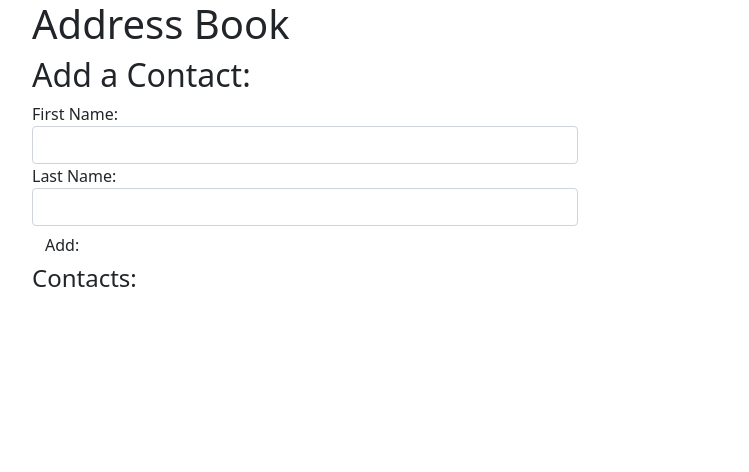
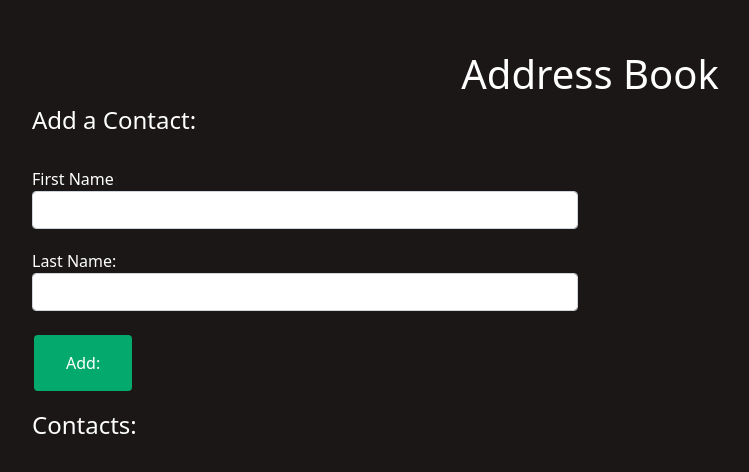
Before and after one commit to WambuiMbugua/addressbook, a plain HTML site: page index.html in a window 1280 px wide. Shown: the whole page, without its empty margins (50-799 px from the left). Drawn offline with nearby package versions, Linux system fonts and the light colour scheme.

Commit message:
styling the contact form

```diff
--- a/css/styles.css
+++ b/css/styles.css
@@ -1,5 +1,23 @@
 * {
   box-sizing: border-box;
+}
+body {
+  max-height: 100vh;
+  margin-top: 50px;
+  background-color: rgb(27, 23, 23);
+}
+h1 {
+  text-align: center;
+  color: white;
+}
+.heading {
+  color: white;
+}
+.contact-names {
+  color: white;
+}
+.form-control {
+  margin-bottom: 20px;
 }
 #show-contact {
   display: none;
@@ -11,3 +29,16 @@
 .contact:hover {
   text-decoration: underline;
 }
+.btn {
+  background-color: #04aa6d;
+  border: none;
+  color: white;
+  padding: 16px 32px;
+  text-decoration: none;
+  margin: 4px 2px;
+  cursor: pointer;
+  margin-bottom: 20px;
+}
+ul {
+  color: white;
+}
--- a/index.html
+++ b/index.html
@@ -25,27 +25,38 @@
       <h1>Address Book</h1>
       <div class="row">
         <div class="col-md-6">
-          <h2>Add a Contact:</h2>
+          <h4 class="heading">Add a Contact:</h4>
+          <br>
           <form action="" id="new-contact">
             <div class="form-group">
-              <label for="new-first-name">First Name: </label>
-              <input type="text" class="form-control" id="new-first-name" />
+              <label for="new-first-name" class="contact-names">First Name</label>: </label>
+              <input
+                type="text"
+                class="form-control"
+                id="new-first-name"
+                required
+              />
             </div>
             <div class="form-group">
-              <label for="new-last-name">Last Name: </label>
-              <input type="text" class="form-control" id="new-last-name" />
+              <label for="new-last-name" class="contact-names">Last Name: </label>
+              <input
+                type="text"
+                class="form-control"
+                id="new-last-name"
+                required
+              />
             </div>
             <button class="btn" type="submit">Add:</button>
           </form>
-          <h4>Contacts:</h4>
+          <h4 class="heading">Contacts:</h4>
           <ul id="contacts"></ul>
         </div>
 
         <div class="col-md-6">
           <div id="show-contact">
-            <h4></h4>
-            <p>First name: <span class="first-name"></span></p>
-            <p>Last name: <span class="last-name"></span></p>
+            <h4 class="heading"></h4>
+            <p class="contact-names">First name: <span class="first-name"></span></p>
+            <p class="contact-names">Last name: <span class="last-name"></span></p>
           </div>
         </div>
       </div>
```
